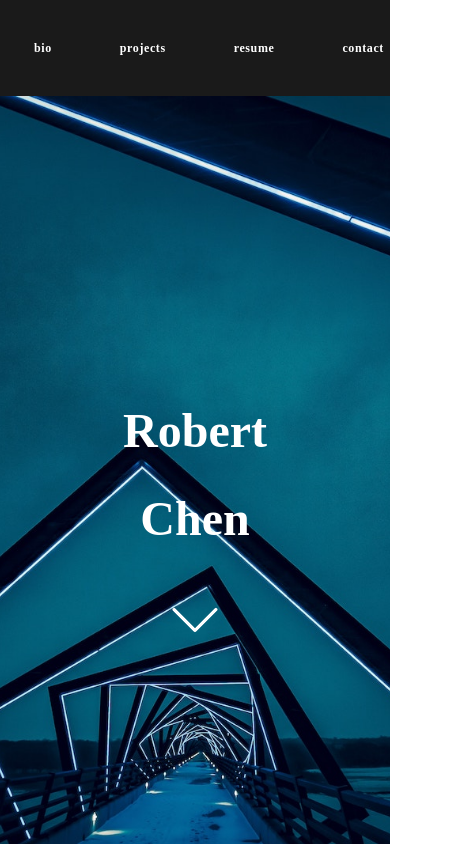
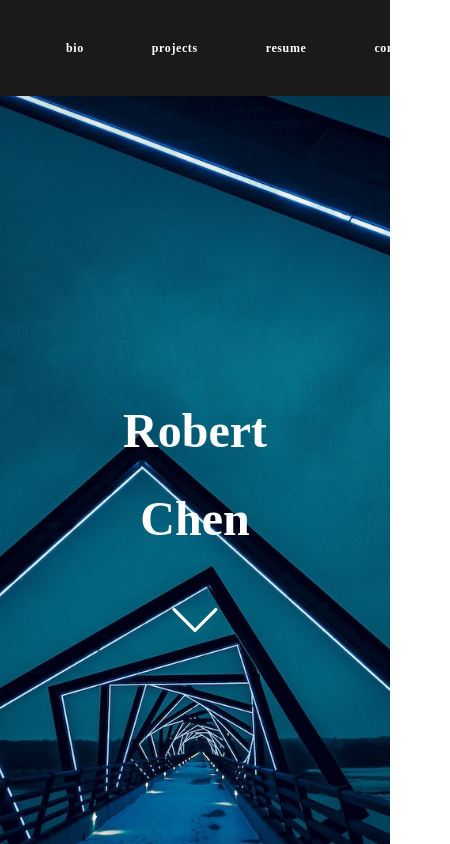
Before and after one commit to robertchen234/portfolio, a React (Create React App) app: page / in a window 390 px wide. Shown: the top 844 px of the page, 450 px wide, since content can reach past the window. Built offline with nearby package versions, Linux system fonts and the light colour scheme; no server answers.

Commit message:
margin auto nav links

```diff
--- a/src/App.css
+++ b/src/App.css
@@ -531,12 +531,16 @@ pre {
 
 @media (max-width: 900px) {
 
+  .navbar {
+    display: flex;
+  }
+
   .nav-title {
     display: none;
   }
 
-  .nav-links {
-    margin-left: -2em;
+  .nav-links a {
+    margin: auto;
   }
 
   .banner-text {
```
